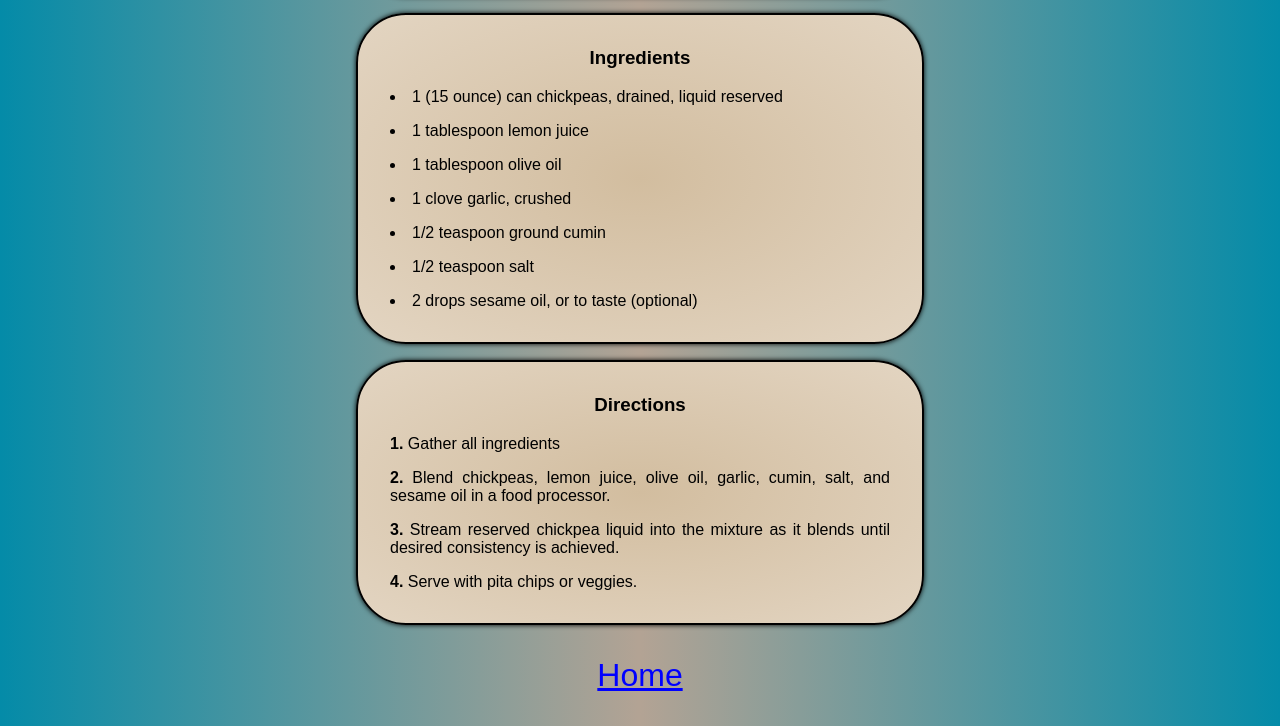
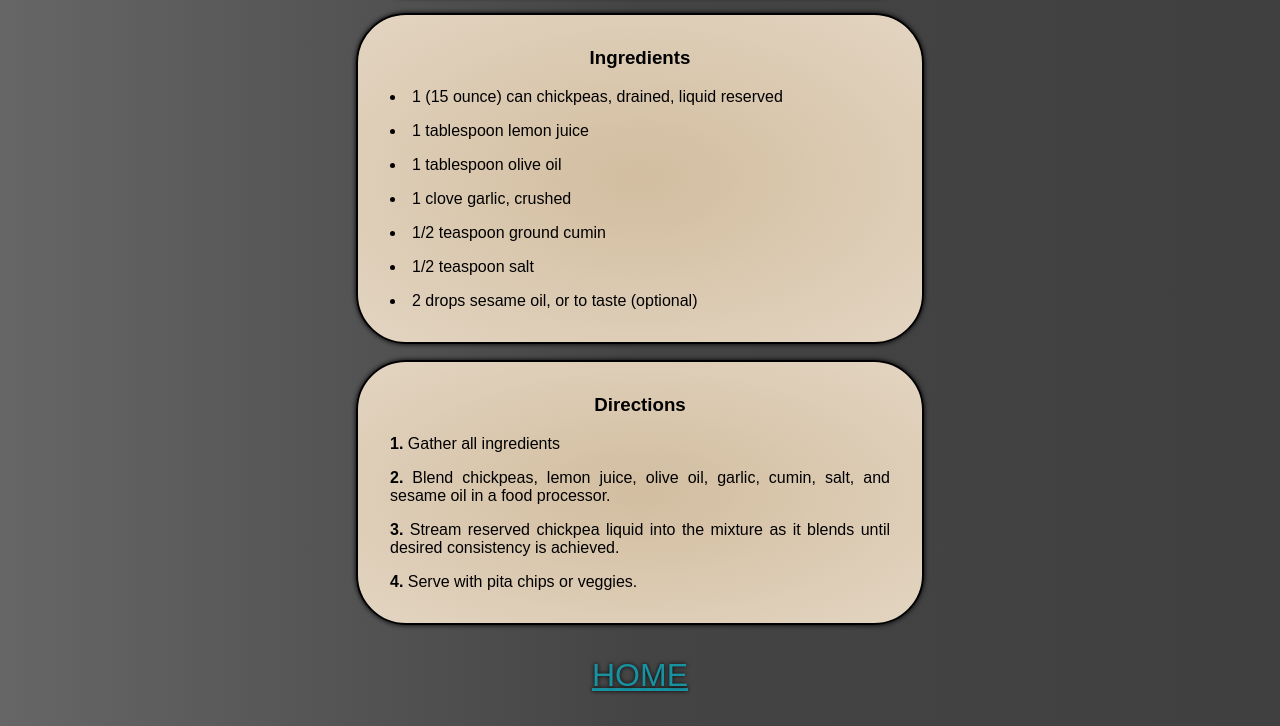
Before and after one commit to conels08/odin-recipes, a plain HTML site: page recipes/hummus.html in a window 1280 px wide. Shown: the part 722-1448 px from the top of the page. Drawn offline with Linux system fonts and the light colour scheme.

Commit message:
Refine colors and font
Change bg color on all pages for better look and
capitalize the "home" <a> on all recipe pages for
uniform appearance and added text-shadow to it.

```diff
--- a/recipes/hummus.html
+++ b/recipes/hummus.html
@@ -45,6 +45,6 @@
       <li>Serve with pita chips or veggies.</li>
     </ol>
   </div>
-  <a class="home" href="../index.html">Home</a>
+  <a class="home" href="../index.html">HOME</a>
 </body>
 </html>
--- a/styles.css
+++ b/styles.css
@@ -9,8 +9,10 @@ body {
   justify-content: center;
   align-items: center;
   font-family: sans-serif;
-  background: linear-gradient(90deg, #048ba8, #b3a394 50%, #048ba8);
+  background: linear-gradient(90deg, #666, #444, #404040);
 }
+
+
 
 .body-home {
   margin-top: 15vh;
@@ -81,9 +83,11 @@ li {
 
 a {
   font-size: 2rem;
+  color: #1892A1;
 }
 
 .home {
   margin: 1em;
-  color: blue;
+  color: #1892A1;
+  text-shadow: 0px 0px 4px black;
 }
```
Also changed, not shown: recipes/pulledpork.html (+1 -1 lines), recipes/stroganoff.html (+1 -1 lines).
